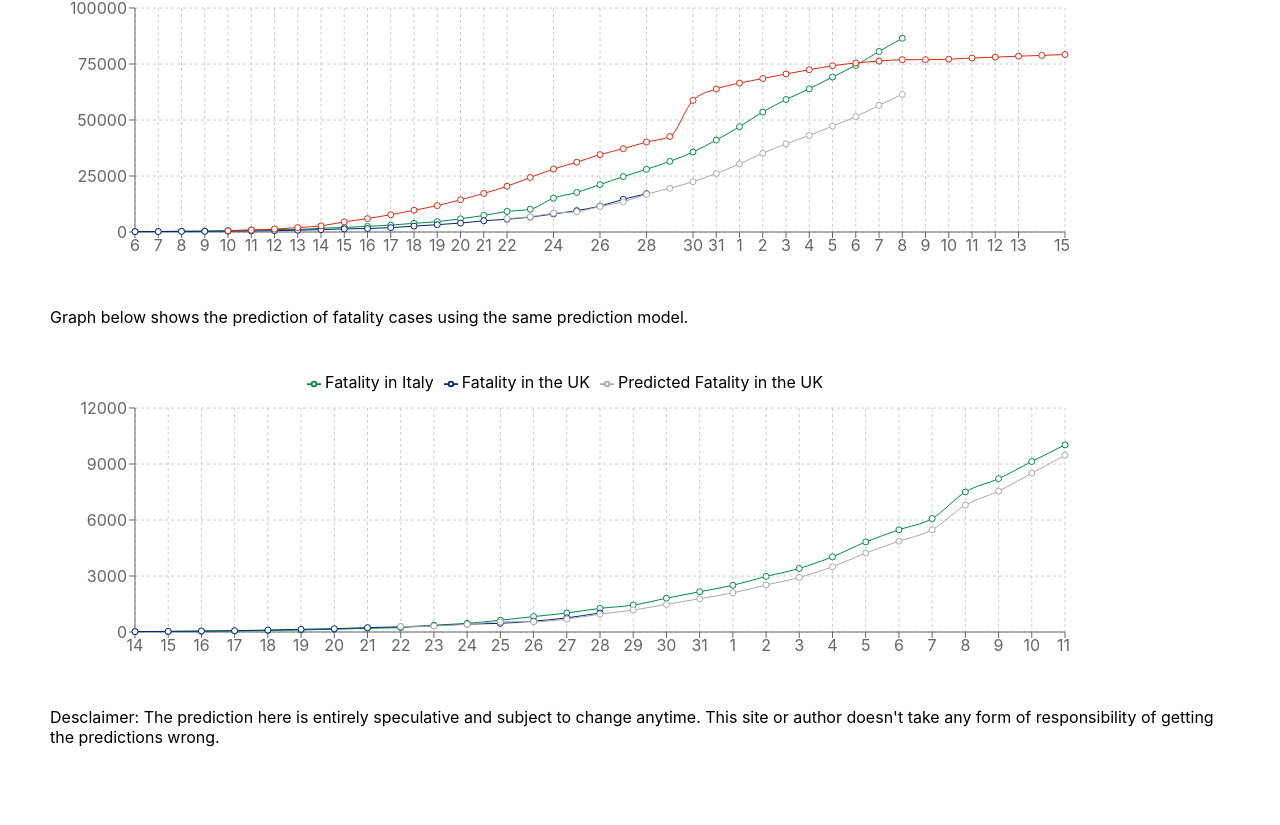
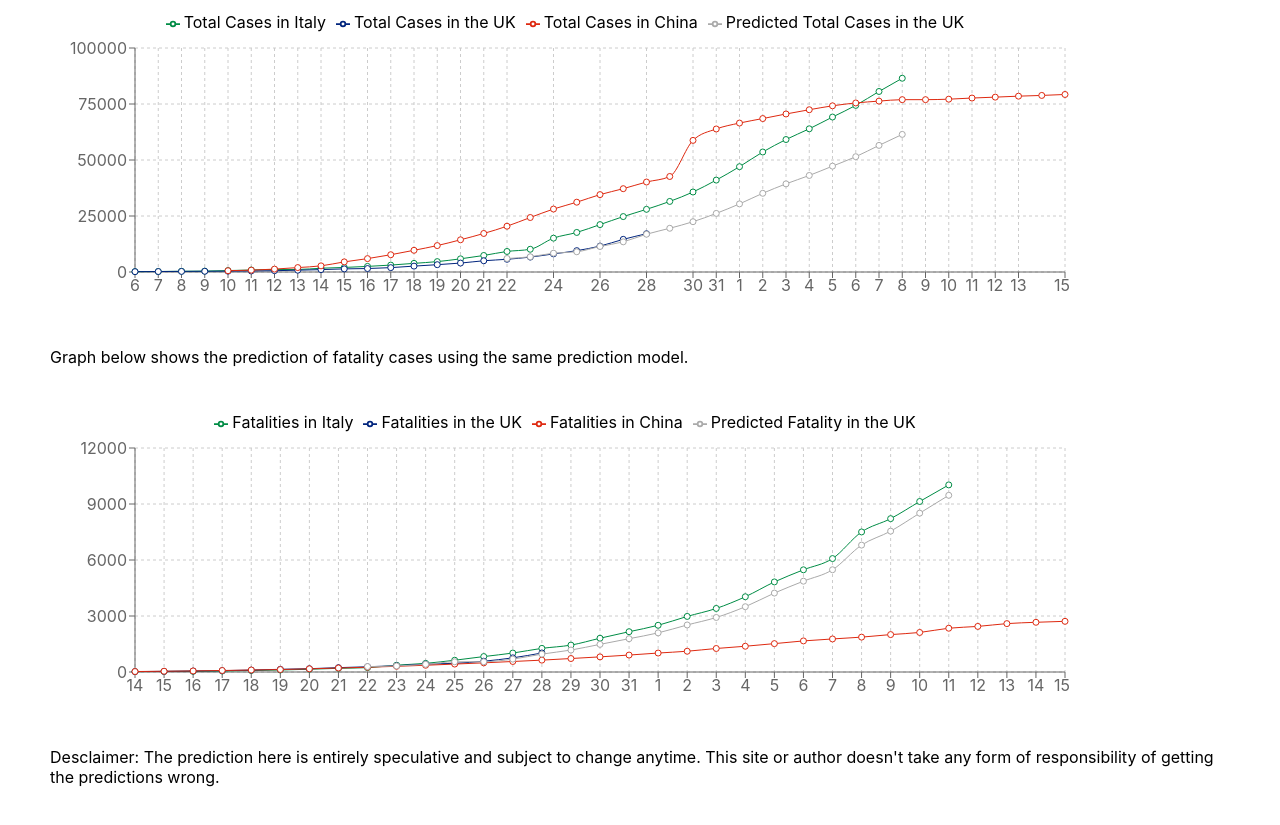
Before and after one commit to linamm/coronachart, a React (Create React App) app in the folder coronachart/: page / in a window 1280 px wide. Shown: the part 563-1388 px from the top of the page. Built offline with nearby package versions, Linux system fonts and the light colour scheme.

Commit message:
add China data for comparison

```diff
--- a/coronachart/src/App.js
+++ b/coronachart/src/App.js
@@ -41,9 +41,10 @@ const styles = {
       </div>
 
       <div style={styles.paragraph}>
-        Editor's Analysis (10pm, 27 March):
+        Editor's Analysis (11pm, 27 March):
           Another bad day for nubmer of fatilities, which put the trend in the UK increasingly closer to Italy, which is a pretty dreadful outlook.
-          Added data from China for comparison. China went to lock down (23rd of Jan) when there is only arround 800 cases, the total cases start to show a slowing down trend from arround 20 days after the lock down. Uk official lock down is 23rd of March, although, Uk has announced social distancing and closing pubs a few days before. If UK follows a similar pattern, we will start to see the new cases slow down mid April. Fatality rate will start to slow down about 10 days after that.
+          Added data from China for comparison. China went to lock down (23rd of Jan) when there is only arround 800 cases, the total cases start to show a slowing down trend from arround 20 days after the lock down. Uk official lock down is 23rd of March (over 6000 cases), although, UK has announced social distancing and closing pubs a few days before, also the additional shielding of 1.2 million vounerable people. If UK follows a similar pattern like China, we will start to see the new cases slow down arround mid April. Fatality rate will start to slow down about 10 days after that.
+          UK lock down happened at a much later stage than that of China, but, slightly earlier than Italy. An earlier lockdown in China and Korean has proved to achieve lower fatality rate. The effect of UK approach is yet to be seen.
         </div>
 
       <div style={styles.paragraph}>
@@ -78,7 +79,6 @@ const styles = {
           <Line name="Total Cases in Italy" type="monotone" dataKey="it" stroke="#008c45" yAxisId={0} />
           <Line name="Total Cases in the UK" type="monotone" dataKey="uk" stroke="#00247d" yAxisId={0} />
           <Line name="Total Cases in China" type="monotone" dataKey="cn" stroke="#DE2910" yAxisId={0} />
-
           <Line name="Predicted Total Cases in the UK" type="monotone" dataKey="uk_predict" stroke="#aaaaaa" yAxisId={0} />
         </LineChart>
       </div>
@@ -99,8 +99,9 @@ const styles = {
           <YAxis dataKey="it"/>
           <Tooltip />
           <Legend verticalAlign="top" height={36}/>
-          <Line name="Fatality in Italy" type="monotone" dataKey="it" stroke="#008c45" yAxisId={0} />
-          <Line name="Fatality in the UK" type="monotone" dataKey="uk" stroke="#00247d" yAxisId={0} />
+          <Line name="Fatalities in Italy" type="monotone" dataKey="it" stroke="#008c45" yAxisId={0} />
+          <Line name="Fatalities in the UK" type="monotone" dataKey="uk" stroke="#00247d" yAxisId={0} />
+          <Line name="Fatalities in China" type="monotone" dataKey="cn" stroke="#DE2910" yAxisId={0} />
           <Line name="Predicted Fatality in the UK" type="monotone" dataKey="uk_predict" stroke="#aaaaaa" yAxisId={0} />
         </LineChart>
         </div>
--- a/coronachart/src/Data.js
+++ b/coronachart/src/Data.js
@@ -4,35 +4,39 @@
 import { getPredictCases } from './Predict.js';
 
  const raw_death_cases = [
-  {"name": "14", "it": 21, "uk": 21, "nl": 12},
-  {"name": "15", "it": 29, "uk": 35, "nl": 20},
-  {"name": "16", "it": 34, "uk": 55, "nl": 24},
-  {"name": "17", "it": 52, "uk": 71, "nl": 43},
-  {"name": "18", "it": 79, "uk": 103, "nl": 58},
-  {"name": "19", "it": 107, "uk": 144, "nl": 76},
-  {"name": "20", "it": 148, "uk": 177, "nl": 106},
-  {"name": "21", "it": 197, "uk": 233, "nl": 136},
-  {"name": "22", "it": 233, 'uk': 281, 'uk_predict': 291, "nl": 179},
-  {"name": "23", "it": 366, 'uk': 335, 'uk_predict': 325, "nl": 213},
-  {"name": "24", "it": 463, 'uk': 422, 'uk_predict': 413, "nl": 276},
-  {"name": "25", "it": 631, 'uk': 465, 'uk_predict': 548, "nl": 356},
-  {"name": "26", "it": 827, 'uk': 578, 'uk_predict': 549, "nl": 434},
-  {"name": "27", "it": 1016,'uk': 759, 'uk_predict': 690, "nl": 546},
-  {"name": "28", "it": 1266,'uk': 1019, 'uk_predict': 958},
-  {"name": "29", "it": 1441,},
-  {"name": "30", "it": 1809, },
-  {"name": "31", "it": 2158,},
-  {"name": "1", "it": 2503},
-  {"name": "2", "it": 2978,},
-  {"name": "3", "it": 3405,},
-  {"name": "4", "it": 4032,},
-  {"name": "5", "it": 4825,},
-  {"name": "6", "it": 5475,},
-  {"name": "7", "it": 6077,},
-  {"name": "8", "it": 7503,},
-  {"name": "9", "it": 8215,},
-  {"name": "10", "it": 9134,},
-  {"name": "11", "it": 10023,},
+  {"name": "14", "it": 21, "uk": 21, "nl": 12, "cn": 25},
+  {"name": "15", "it": 29, "uk": 35, "nl": 20, "cn": 41},
+  {"name": "16", "it": 34, "uk": 55, "nl": 24, "cn": 56},
+  {"name": "17", "it": 52, "uk": 71, "nl": 43, "cn": 80},
+  {"name": "18", "it": 79, "uk": 103, "nl": 58, "cn": 106},
+  {"name": "19", "it": 107, "uk": 144, "nl": 76, "cn": 132},
+  {"name": "20", "it": 148, "uk": 177, "nl": 106, "cn": 170},
+  {"name": "21", "it": 197, "uk": 233, "nl": 136, "cn": 213},
+  {"name": "22", "it": 233, 'uk': 281, 'uk_predict': 291, "nl": 179, "cn": 256},
+  {"name": "23", "it": 366, 'uk': 335, 'uk_predict': 325, "nl": 213, "cn": 304},
+  {"name": "24", "it": 463, 'uk': 422, 'uk_predict': 413, "nl": 276, "cn": 361},
+  {"name": "25", "it": 631, 'uk': 465, 'uk_predict': 548, "nl": 356, "cn": 425},
+  {"name": "26", "it": 827, 'uk': 578, 'uk_predict': 549, "nl": 434, "cn": 490},
+  {"name": "27", "it": 1016,'uk': 759, 'uk_predict': 690, "nl": 546, "cn": 563},
+  {"name": "28", "it": 1266,'uk': 1019, 'uk_predict': 958, "cn": 636},
+  {"name": "29", "it": 1441, "cn": 722},
+  {"name": "30", "it": 1809, "cn": 811},
+  {"name": "31", "it": 2158, "cn": 908},
+  {"name": "1", "it": 2503, "cn": 1016},
+  {"name": "2", "it": 2978, "cn": 1113},
+  {"name": "3", "it": 3405, "cn": 1259},
+  {"name": "4", "it": 4032, "cn": 1380},
+  {"name": "5", "it": 4825, "cn": 1520},
+  {"name": "6", "it": 5475, "cn": 1665},
+  {"name": "7", "it": 6077, "cn": 1770},
+  {"name": "8", "it": 7503, "cn": 1868},
+  {"name": "9", "it": 8215, "cn": 2004},
+  {"name": "10", "it": 9134, "cn": 2118},
+  {"name": "11", "it": 10023, "cn": 2345},
+  {"name": "12", "cn": 2442},
+  {"name": "13", "cn": 2592},
+  {"name": "14", "cn": 2663},
+  {"name": "15", "cn": 2715},
 ];
 
 const raw_total_cases = [
```
